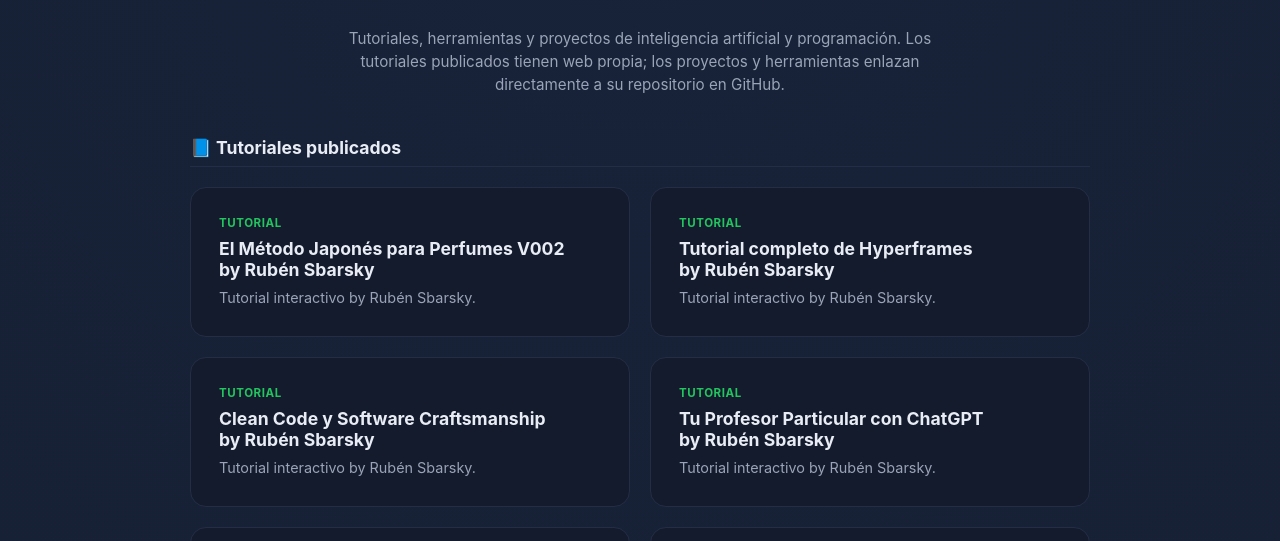
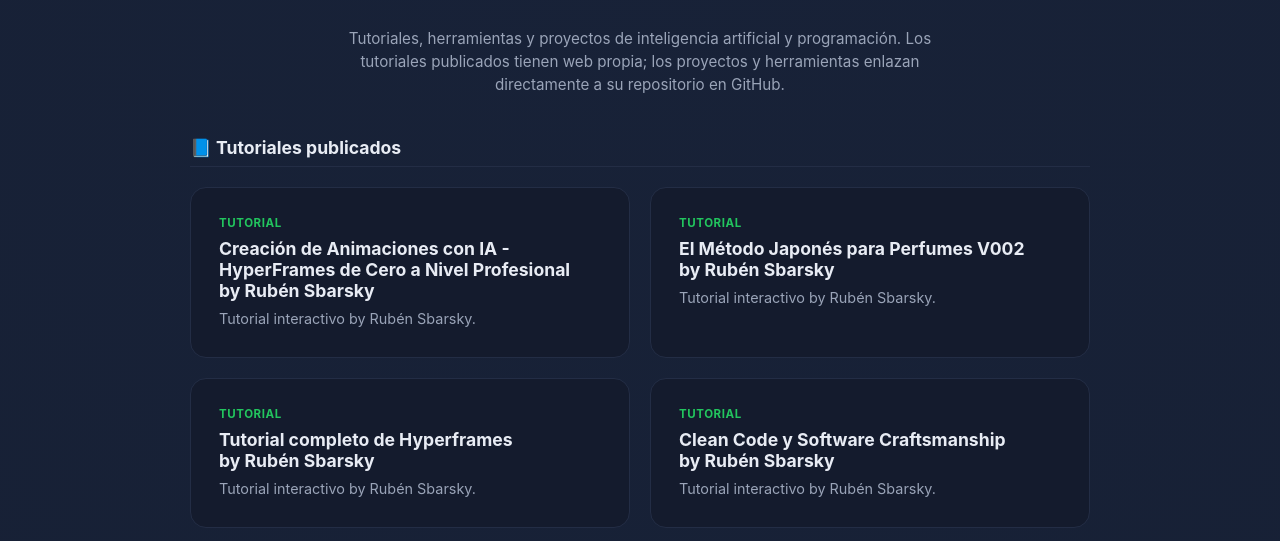
Before and after one commit to rubenurbano/tutoriales-ai, a plain HTML site: page index.html in a window 1280 px wide. Shown: the part 180-721 px from the top of the page. Drawn offline with Linux system fonts and the light colour scheme.

Commit message:
Añadir tutorial: Creación de Animaciones con IA - HyperFrames

```diff
--- a/index.html
+++ b/index.html
@@ -120,6 +120,12 @@
 
   <h2 class="group-title">📘 Tutoriales publicados</h2>
   <div class="grid">
+    <a class="card" href="https://rubenurbano.github.io/creacion-de-animaciones-con-ia-hyperframes-de-cero-a-nivel-profesional/">
+      <span class="tag tutorial">Tutorial</span>
+      <h3>Creación de Animaciones con IA - HyperFrames de Cero a Nivel Profesional<br>by Rubén Sbarsky</h3>
+      <p>Tutorial interactivo by Rubén Sbarsky.</p>
+    </a>
+
     <a class="card" href="https://rubenurbano.github.io/el-metodo-japones-para-perfumes-v002/">
       <span class="tag tutorial">Tutorial</span>
       <h3>El Método Japonés para Perfumes V002<br>by Rubén Sbarsky</h3>
```
